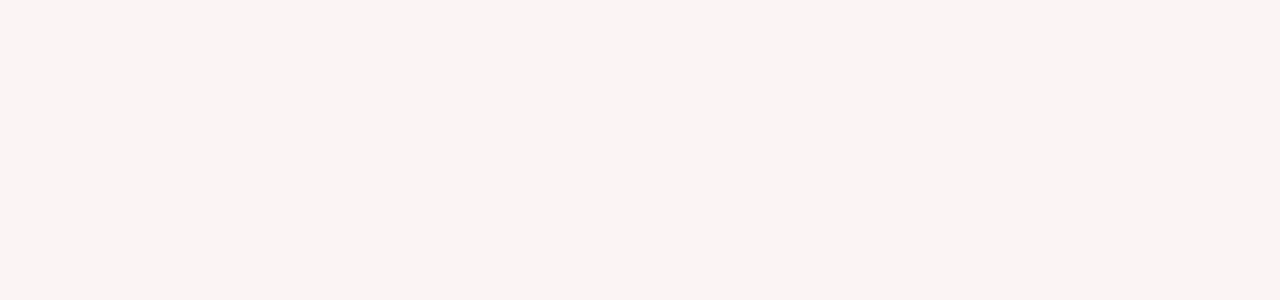
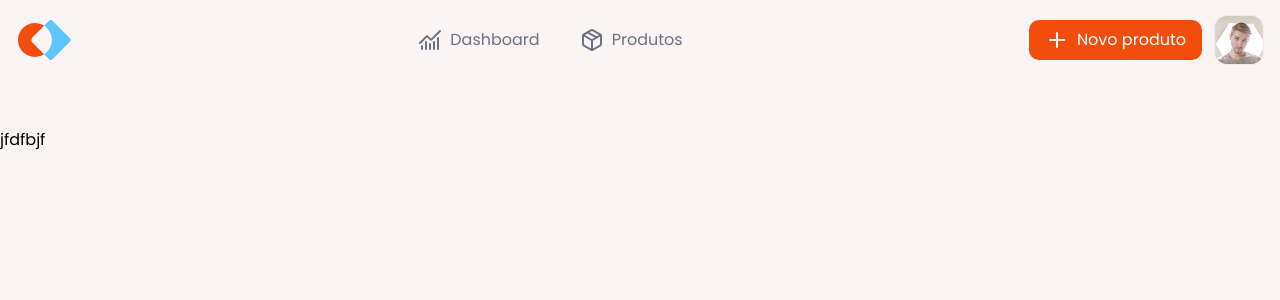
Before and after one commit to cesar7722a/Gestao-de-Marktplace, a React (Vite) app: page /add-produto in a window 1280 px wide. Before the commit this address had no page. Shown: the top 300 px of the page. Built offline with nearby package versions, Linux system fonts and the light colour scheme.

Commit message:
feat:add page addProduto

```diff
--- a/src/App.tsx
+++ b/src/App.tsx
@@ -3,6 +3,7 @@ import { Login } from "./pages/Login";
 import { Produtos } from "./pages/Produtos";
 import { LayourtRooter } from "./components/Layourt";
 import { EditeProdutos } from "./pages/edite-produto";
+import { AddProduto } from "./pages/addProduto";
 
 export function App() {
   return (
@@ -12,6 +13,7 @@ export function App() {
         <Route element={<LayourtRooter />}>
           <Route path="/produtos" element={<Produtos />} />
           <Route path="/edite-produto/:id" element={<EditeProdutos />} />
+          <Route path="/add-produto" element={<AddProduto />} />
         </Route>
       </Routes>
     </BrowserRouter>
--- a/src/components/Header.tsx
+++ b/src/components/Header.tsx
@@ -1,5 +1,6 @@
 import { ChartNoAxesCombined, Package, Plus } from "lucide-react";
 import { Menu } from "./Menu";
+import { Link } from "react-router-dom";
 
 export function Header() {
   return (
@@ -12,10 +13,13 @@ export function Header() {
         <Menu title="Produtos" Icon={Package} />
       </div>
       <div className="flex items-center gap-3">
-        <button className="flex gap-2 h-10 px-4 rounded-[10px] text-white bg-[#F24D0D] items-center hover:bg-[#C43C08]">
+        <Link
+          to={"/add-produto"}
+          className="flex gap-2 h-10 px-4 rounded-[10px] text-white bg-[#F24D0D] items-center hover:bg-[#C43C08]"
+        >
           <Plus />
           <span>Novo produto</span>
-        </button>
+        </Link>
         <figure>
           <img src="../../public/User.png" alt="user imagem" />
         </figure>
--- /dev/null
+++ b/src/pages/addProduto.tsx
@@ -0,0 +1,3 @@
+export function AddProduto() {
+  return <h1>jfdfbjf</h1>;
+}
```
